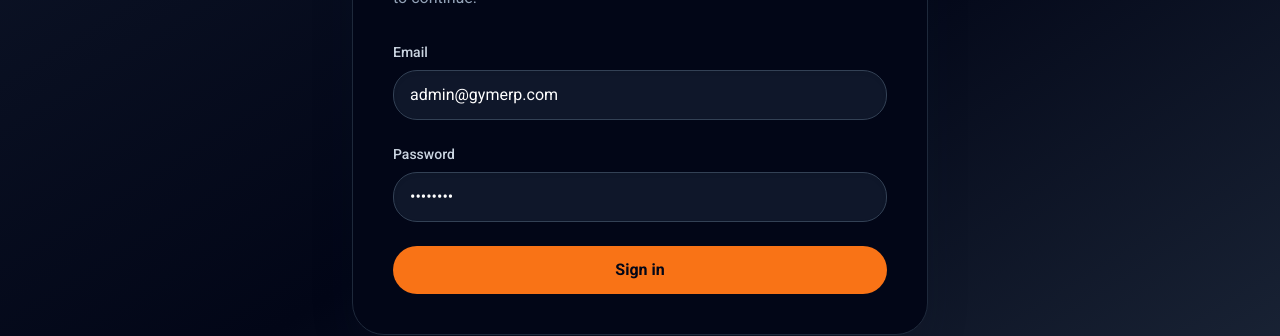
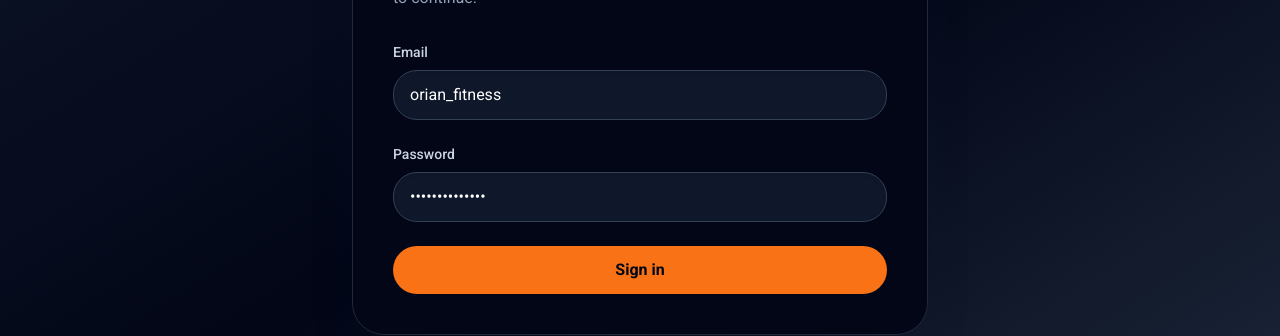
Before and after one commit to adminsadhamsolutions-tech/gym, a React (Vite) app in the folder frontend/: page /login in a window 1280 px wide. Shown: the part 298-634 px from the top of the page. Built offline with nearby package versions, Linux system fonts and the light colour scheme.

Commit message:
fix api base url

```diff
--- a/frontend/src/pages/Login.jsx
+++ b/frontend/src/pages/Login.jsx
@@ -5,8 +5,8 @@ import { useAuth } from '../auth/authContext';
 const Login = () => {
   const { login } = useAuth();
   const navigate = useNavigate();
-  const [email, setEmail] = useState('admin@gymerp.com');
-  const [password, setPassword] = useState('admin123');
+const [email, setEmail] = useState('orian_fitness');
+const [password, setPassword] = useState('Netrajaga@2022');
   const [error, setError] = useState('');
   const [loading, setLoading] = useState(false);
 
```
